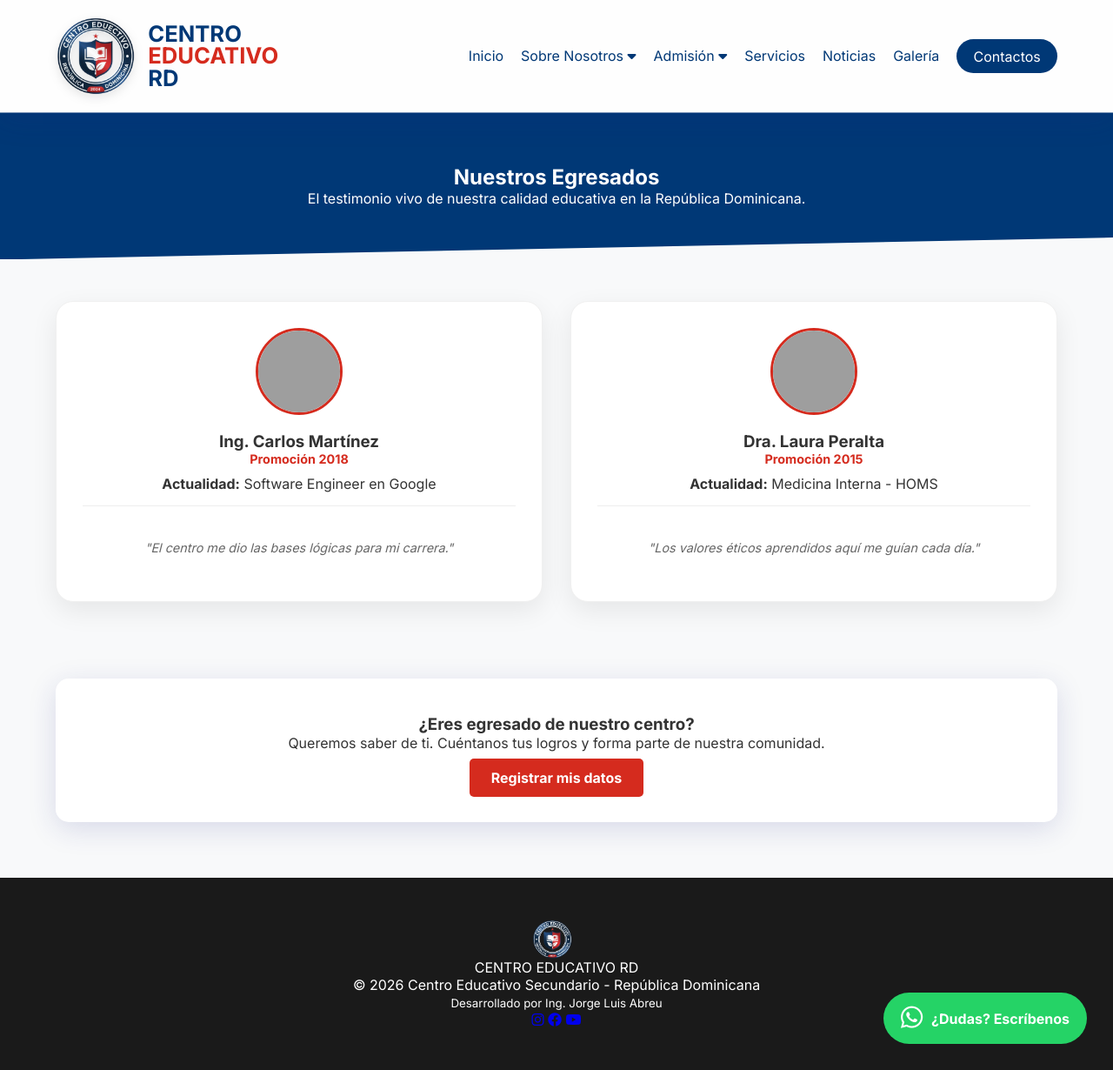
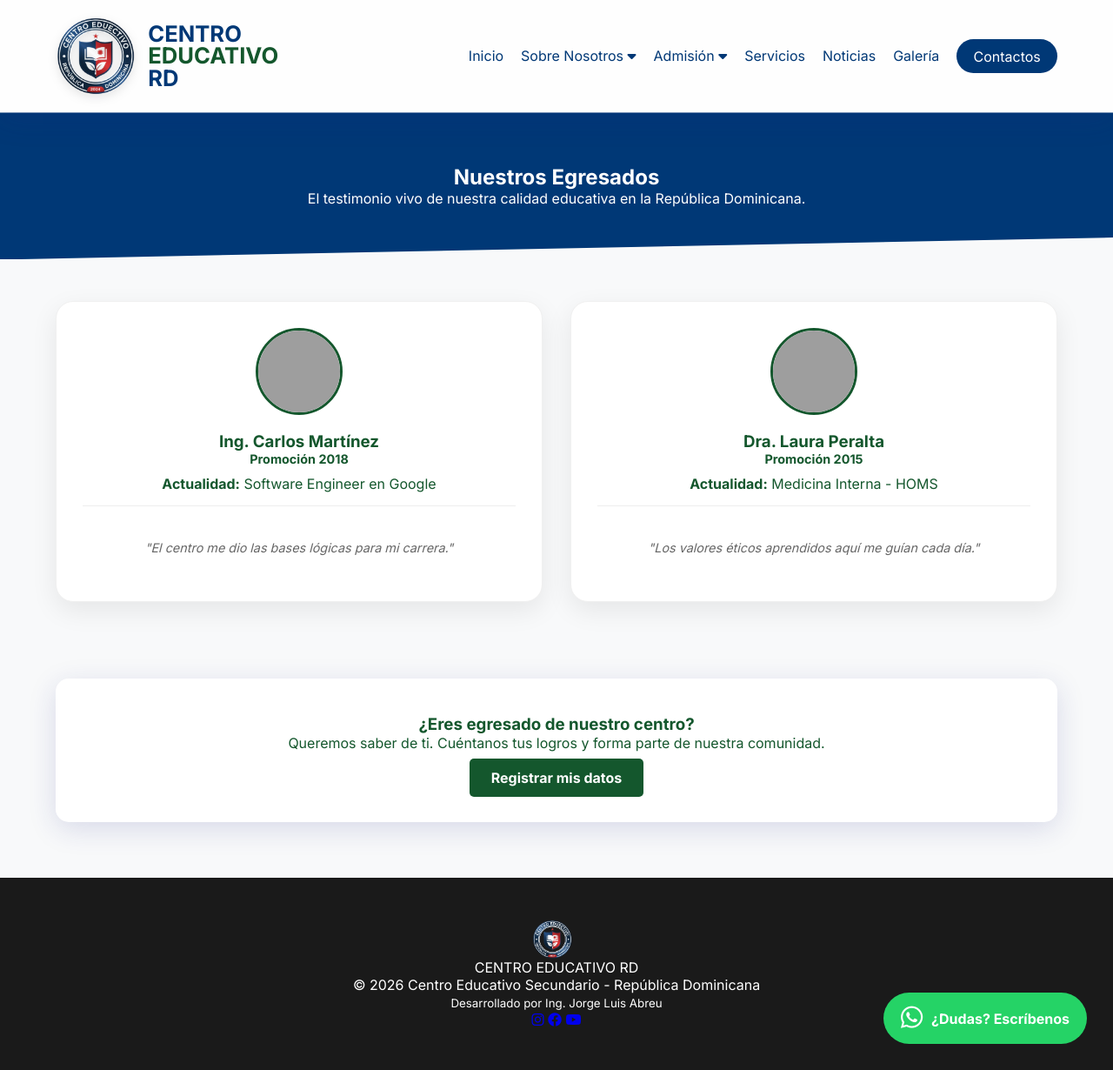
Before and after one commit to jorge21028/centroeducativo, a Jekyll site: the page built from egresados.html, in a window 1280 px wide and 1230 px high. Shown: the whole window at 87% size. Built offline with Jekyll 4.4.1, drawn with Linux system fonts in a browser that asks for light colours; grey boxes are pictures that could not be loaded.

Commit message:
Update style.css

```diff
--- a/assets/css/style.css
+++ b/assets/css/style.css
@@ -1,7 +1,7 @@
 /* Variables de Diseño */
 :root {
     --primary: #003876;
-    --accent: #d52b1e;
+    --accent: #14572D;
     --glass: rgba(255, 255, 255, 0.8);
     --shadow: 0 8px 32px 0 rgba(31, 38, 135, 0.15);
 }
@@ -11,7 +11,7 @@
 body {
     font-family: 'Inter', sans-serif;
     background-color: #f8f9fa;
-    color: #333;
+    color: #14572D;
 }
 
 /* Navegación Glassmorphism */
```
